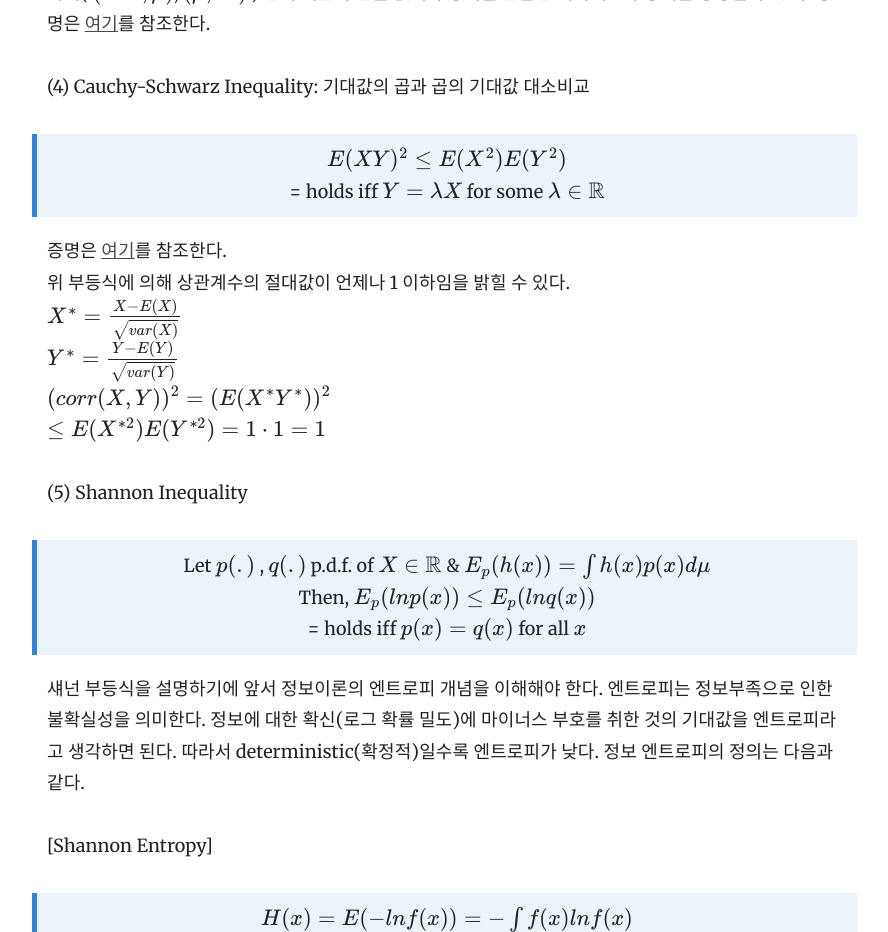
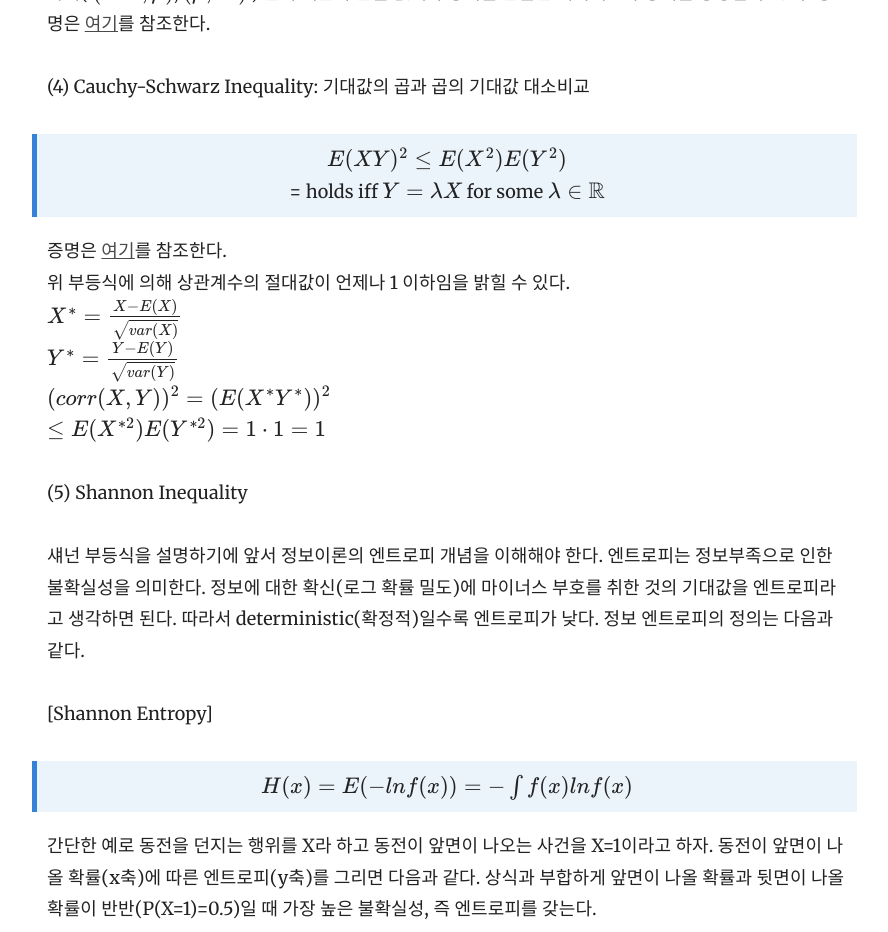
Before and after one commit to yrk3434/yrk3434.github.io, a Jekyll site: the page built from _docs/Theory/Mathematical Statistics.md, in a window 1280 px wide and 1400 px high, scrolled down 5897 px, cut to the strip 0-932 px from the top of the window. Shown: the whole strip, without its empty margins (343-1231 px from the left). Built offline with Jekyll 4.4.1, drawn with Linux system fonts in a browser that asks for light colours; formulas are drawn with MathJax 3; part of the change alters nothing that is shown; some of the changed text lies outside the part shown.

```diff
--- a/_docs/Theory/Mathematical Statistics.md
+++ b/_docs/Theory/Mathematical Statistics.md
@@ -161,9 +161,6 @@ $ (corr(X,Y))^2 = ( E( X^* Y^* ) )^2 $ <br/>
 $ \leq E( X^{ *2 } ) E( Y^{ *2 } )  = 1 \cdot 1 = 1 $
 
 (5) Shannon Inequality
-> <center> Let $ p(.) $ , $ q(.) $ p.d.f. of $ X \in \mathbb{R} $ & $ E_p(h(x)) = \int h(x) p(x) d\mu $  <center/>
-> <center> Then, $ E_p( ln p(x) ) \leq E_p( ln q(x)) $ <center/>
-> <center> = holds iff $ p(x) = q(x) $ for all $ x $ <center/>
 
 섀넌 부등식을 설명하기에 앞서 정보이론의 엔트로피 개념을 이해해야 한다. 엔트로피는 정보부족으로 인한 불확실성을 의미한다. 정보에 대한 확신(로그 확률 밀도)에 마이너스 부호를 취한 것의 기대값을 엔트로피라고 생각하면 된다. 따라서 deterministic(확정적)일수록 엔트로피가 낮다. 정보 엔트로피의 정의는 다음과 같다. <br/>
 
@@ -172,3 +169,8 @@ $ \leq E( X^{ *2 } ) E( Y^{ *2 } )  = 1 \cdot 1 = 1 $
 
 간단한 예로 동전을 던지는 행위를 X라 하고 동전이 앞면이 나오는 사건을 X=1이라고 하자. 동전이 앞면이 나올 확률(x축)에 따른 엔트로피(y축)를 그리면 다음과 같다. 상식과 부합하게 앞면이 나올 확률과 뒷면이 나올 확률이 반반(P(X=1)=0.5)일 때 가장 높은 불확실성, 즉 엔트로피를 갖는다.
 <center> <img class="center" src="https://upload.wikimedia.org/wikipedia/commons/thumb/2/22/Binary_entropy_plot.svg/800px-Binary_entropy_plot.svg.png" width=300px/>  <center/>
+
+[Shannon Inequality]
+> <center> Let $ p(.) $ , $ q(.) $ p.d.f. of $ X \in \mathbb{R} $ & $ E_p(h(x)) = \int h(x) p(x) d\mu $  <center/>
+> <center> Then, $ E_p( ln p(x) ) \leq E_p( ln q(x)) $ <center/>
+> <center> = holds iff $ p(x) = q(x) $ for all $ x $ <center/>
```
